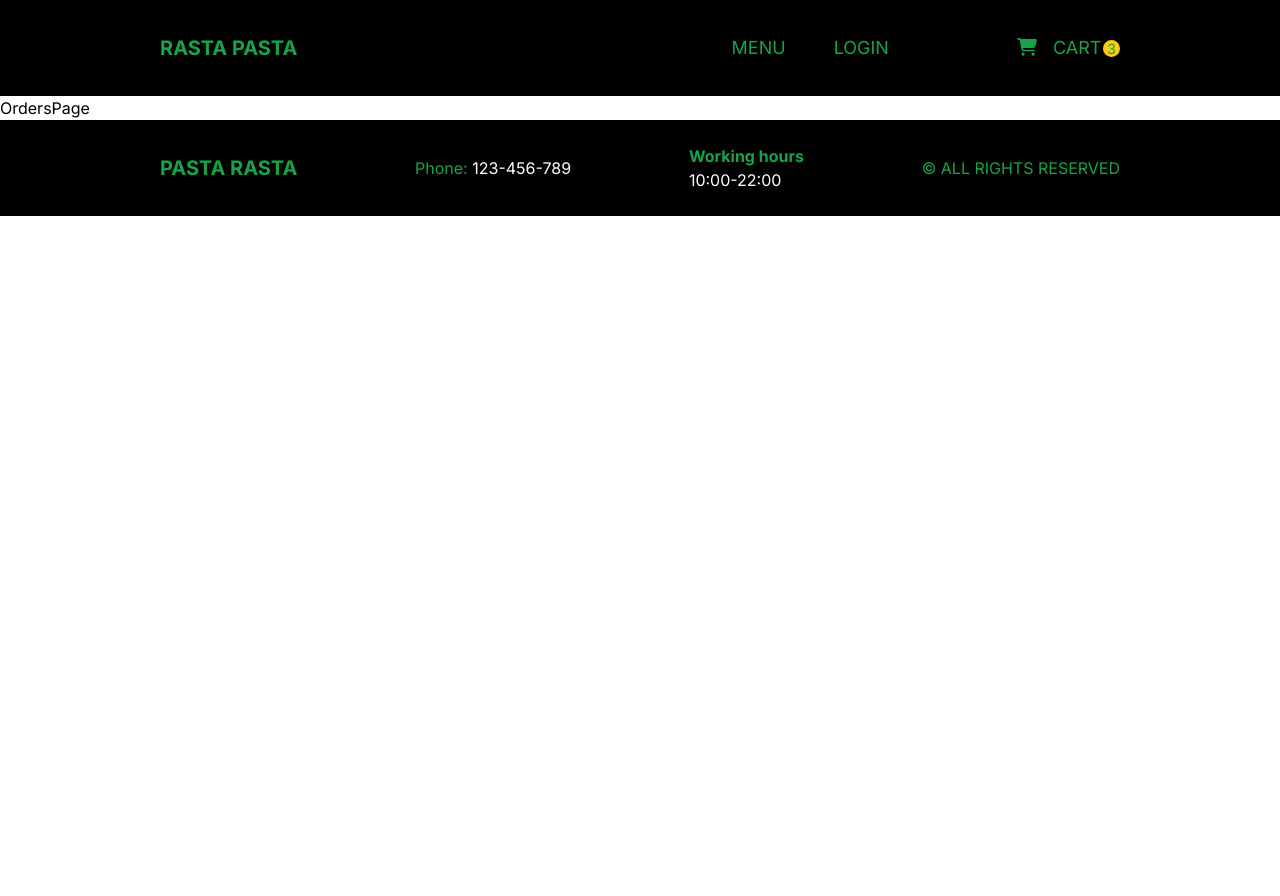
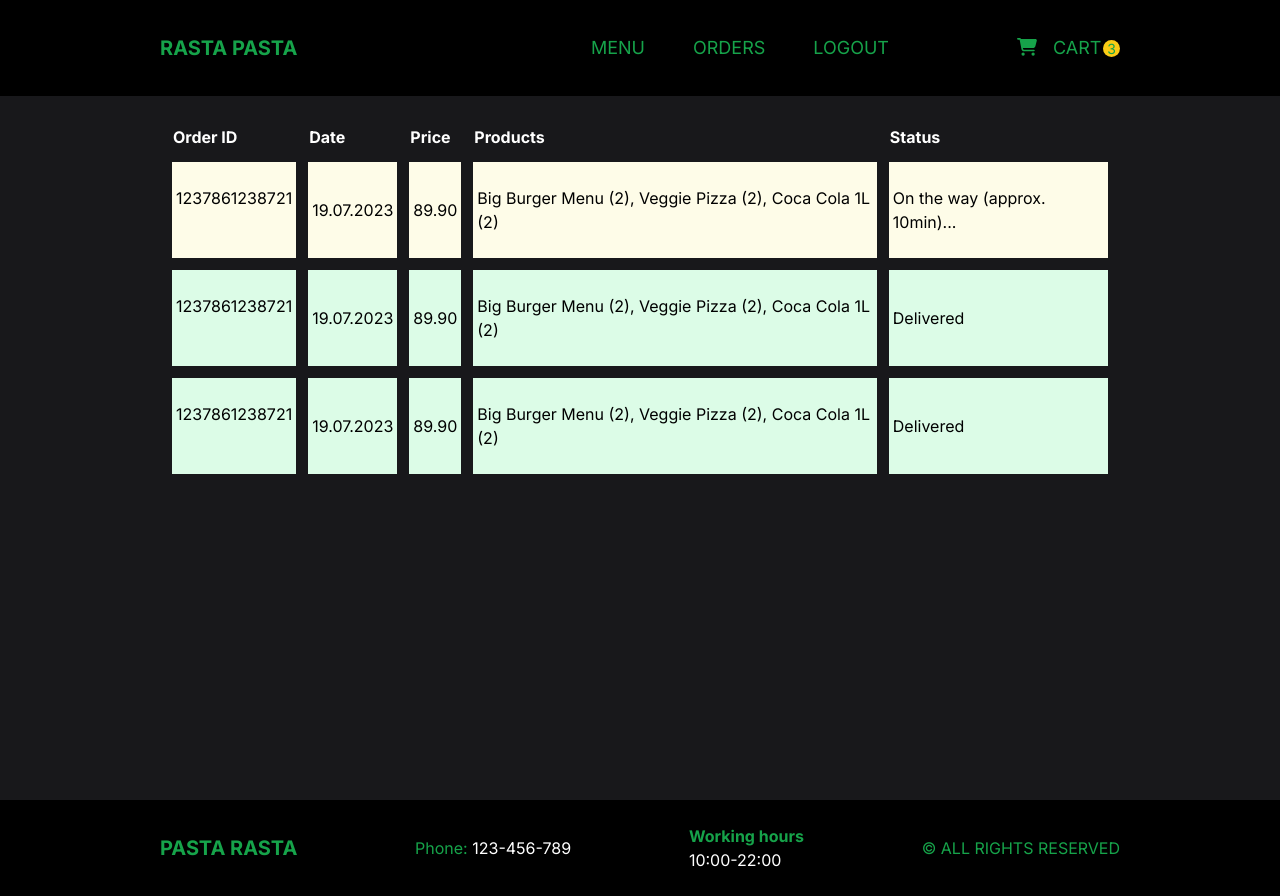
Before and after one commit to Mari3367/next-restaurant, a Next.js app: page /orders in a window 1280 px wide. Before the commit the page ends 800 px from the top, so only its background shows below. Built offline with nearby package versions, Linux system fonts and the light colour scheme.

Commit message:
finish orders page

```diff
--- a/app/components/OptionalLinks.tsx
+++ b/app/components/OptionalLinks.tsx
@@ -4,7 +4,7 @@
 // later turn in to clinet component to click logout
 
 const OptionalLinks = () => {
-    const user = false;
+    const user = true;
   return (
     <div>
         {!user ? (
@@ -16,7 +16,7 @@
             <Link href="/orders" className="group text-green-600 transition-all duration-300 ease-in-out">
             <span className="bg-left-bottom bg-gradient-to-r from-green-600 to-green-600 bg-[length:0%_2px] bg-no-repeat group-hover:bg-[length:100%_2px] transition-all duration-500 ease-out pb-2 xl:text-lg">Orders</span>
             </Link>
-            <div className="cursor-pointer xl:text-lg  group text-green-600 transition-all duration-300 ease-in-out">
+            <div className="cursor-pointer xl:text-lg group text-green-600 transition-all duration-300 ease-in-out">
               <span className="bg-left-bottom bg-gradient-to-r from-green-600 to-green-600 bg-[length:0%_2px] bg-no-repeat group-hover:bg-[length:100%_2px] transition-all duration-500 ease-out pb-2 xl:text-lg">Logout</span>
             </div>
           </div>
--- a/app/orders/page.tsx
+++ b/app/orders/page.tsx
@@ -1,9 +1,44 @@
-import React from 'react'
+import React from "react";
 
 const OrdersPage = () => {
   return (
-    <div>OrdersPage</div>
-  )
-}
+    <div className="p-4 lg:px-20 xl:px-40 h-[calc(100vh-6rem)] bg-zinc-900">
+      <table className="w-full border-separate border-spacing-3">
+        <thead>
+          <tr className="text-left text-white">
+            <th className="hidden md:block">Order ID</th>
+            <th>Date</th>
+            <th>Price</th>
+            <th className="hidden md:block">Products</th>
+            <th>Status</th>
+          </tr>
+        </thead>
+        <tbody>
+          <tr className="text-sm md:text-base bg-yellow-50">
+            <td className="hidden md:block py-6 px-1">1237861238721</td>
+            <td className="py-6 px-1">19.07.2023</td>
+            <td className="py-6 px-1">89.90</td>
+            <td className="hidden md:block py-6 px-1">Big Burger Menu (2), Veggie Pizza (2), Coca Cola 1L (2)</td>
+            <td className="py-6 px-1">On the way (approx. 10min)...</td>
+          </tr>
+          <tr className="text-sm md:text-base bg-green-100">
+            <td className="hidden md:block py-6 px-1">1237861238721</td>
+            <td className="py-6 px-1">19.07.2023</td>
+            <td className="py-6 px-1">89.90</td>
+            <td className="hidden md:block py-6 px-1">Big Burger Menu (2), Veggie Pizza (2), Coca Cola 1L (2)</td>
+            <td className="py-6 px-1">Delivered</td>
+          </tr>
+          <tr className="text-sm md:text-base bg-green-100">
+            <td className="hidden md:block py-6 px-1">1237861238721</td>
+            <td className="py-6 px-1">19.07.2023</td>
+            <td className="py-6 px-1">89.90</td>
+            <td className="hidden md:block py-6 px-1">Big Burger Menu (2), Veggie Pizza (2), Coca Cola 1L (2)</td>
+            <td className="py-6 px-1">Delivered</td>
+          </tr>
+        </tbody>
+      </table>
+    </div>
+  );
+};
 
-export default OrdersPage
+export default OrdersPage;
```
Also changed, not shown: app/components/MobileNavbar.tsx (+0 -12 lines).
